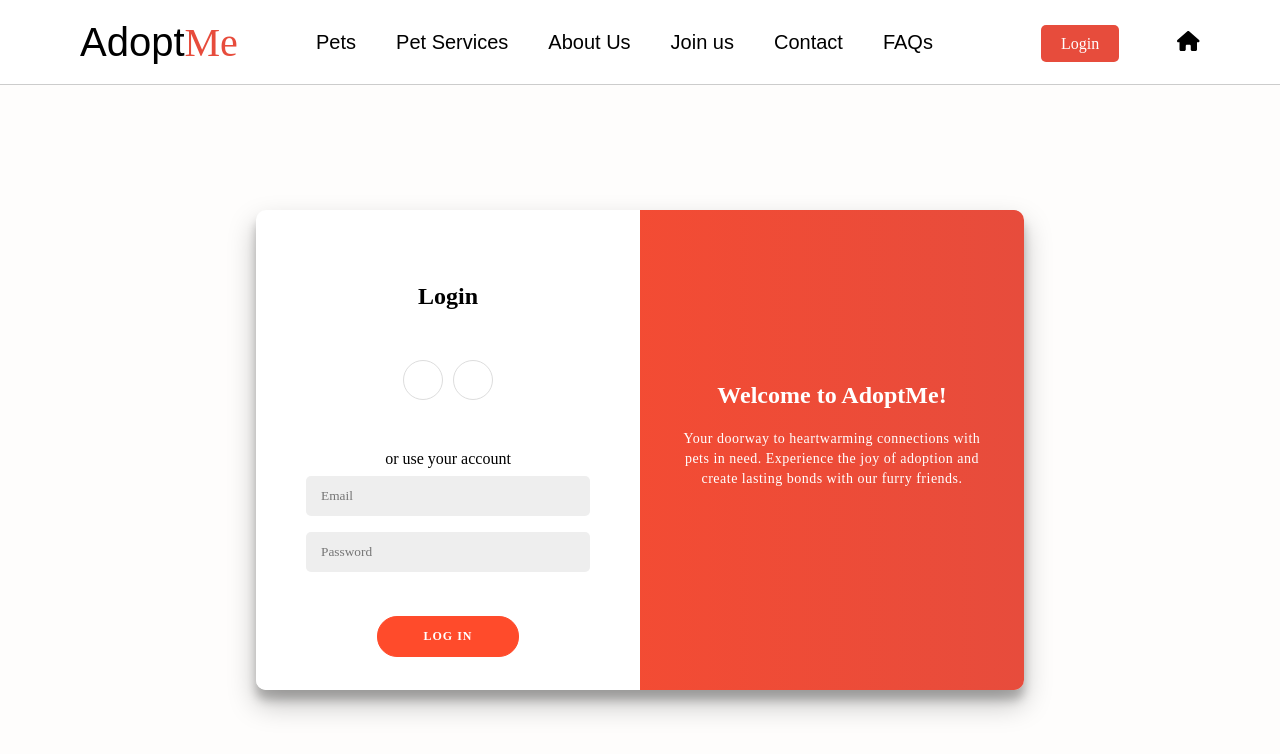
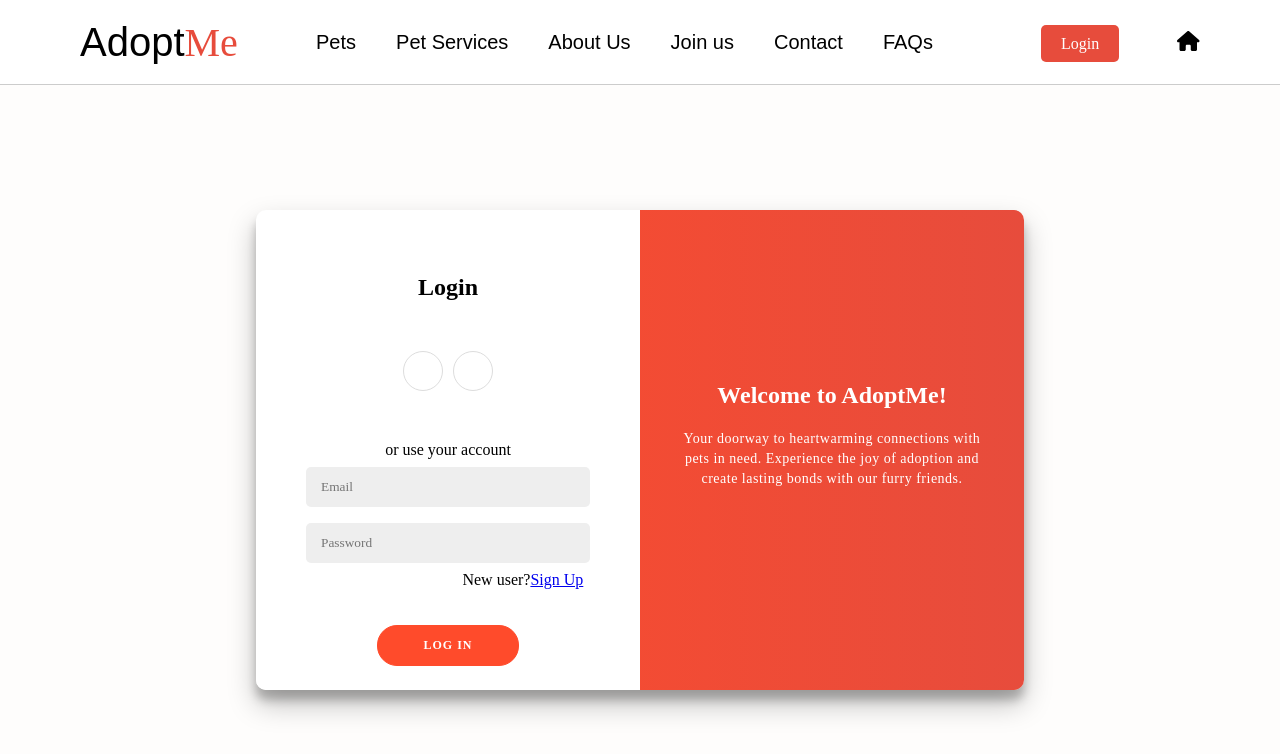
Before and after one commit to ProjectPetAdoption/test23, a React (Create React App) app: page /Signuppage1 in a window 1280 px wide. Shown: the top 754 px of the page. Built offline with nearby package versions, Linux system fonts and the light colour scheme; the HTML template or start-up script is replaced by a standard one.

Commit message:
Update Signuppage1.js

```diff
--- a/src/Signuppage1.js
+++ b/src/Signuppage1.js
@@ -1,4 +1,5 @@
 import React from 'react';
+import { Link } from 'react-router-dom';
 import './Signuppage1.css'; // Import your CSS file
 import Nav from './nav';
 import Footer from './footer';
@@ -35,12 +36,17 @@ const Signuppage1 = () => {
                   <a href="#" className="social123"><i className="fab fa fa-twitter fa-2x"></i></a>
                 </div>
                 <span>or use your account</span>
+
                 <input type="email" id="email" placeholder="Email" className="email-input" />
                 <input type="password" id="password" placeholder="Password" className="email-input" />
+                <div className="signup-link">
+              <p><span className='white'>cfnjmfjvmjfjvmjkfmvf</span> New user?<Link to="/Signup02">Sign Up</Link></p>
+            </div>
                 <br />
                 <br />
                 <button type="submit" className='budesign'>Log In</button>
               </form>
+
             </div>
             <div className="overlay-container123">
               <div className="overlay123" id="popup">
```
